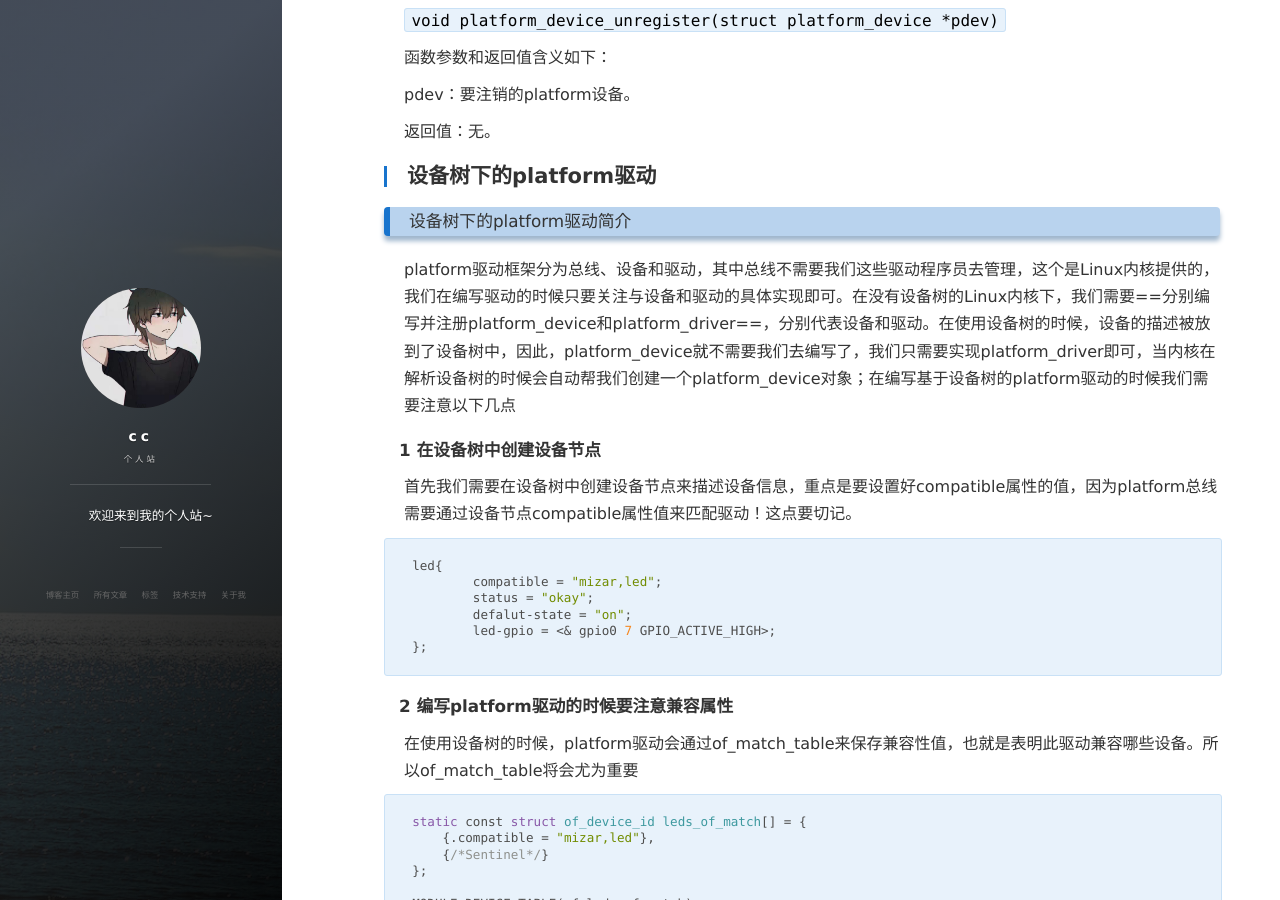
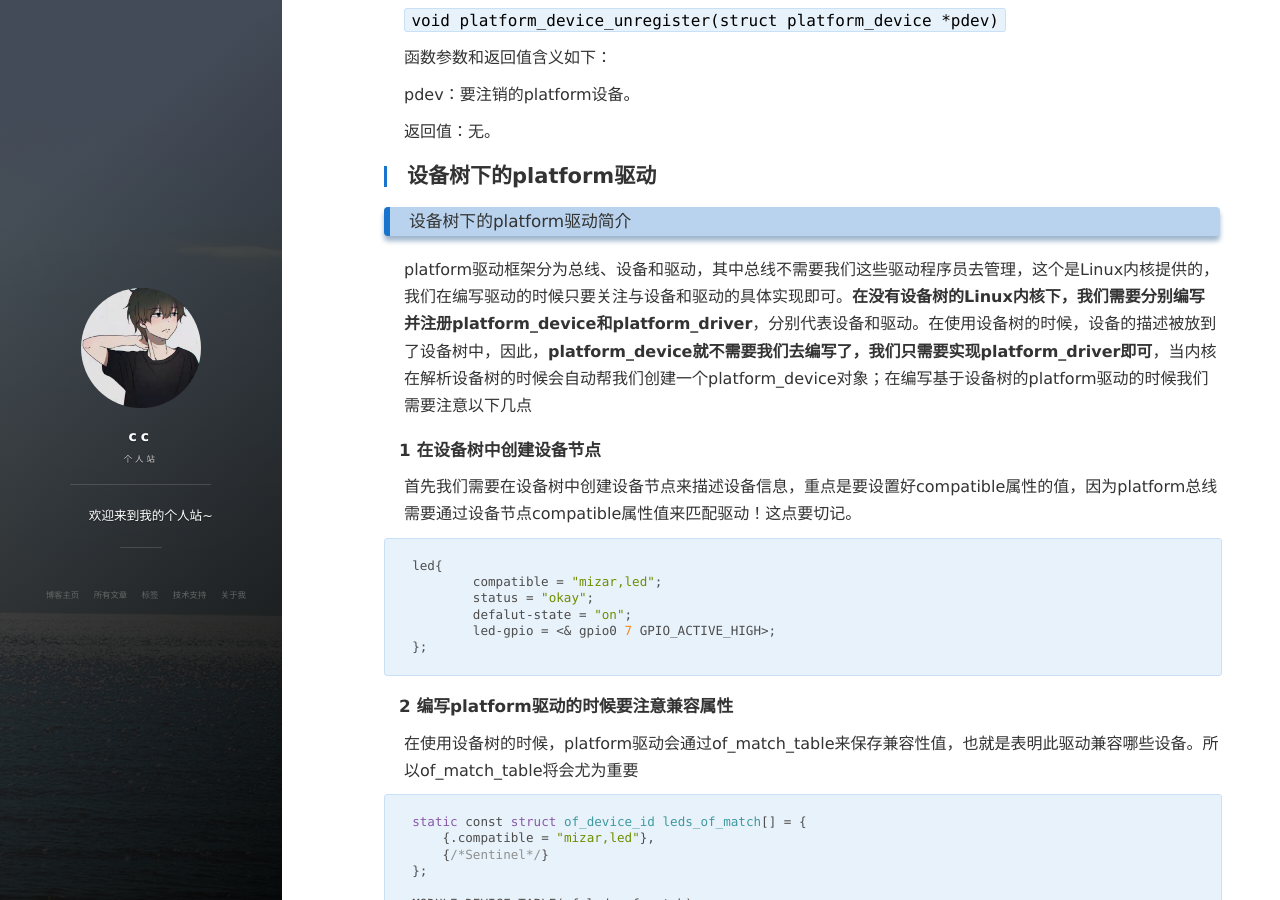
Before and after one commit to lone-boy/lone-boy.github.io, a Jekyll site: the page built from _posts/2022-2-25-Linux platform.md, in a window 1280 px wide and 900 px high, scrolled down 8196 px. Built offline with Jekyll 4.4.1, drawn with Linux system fonts in a browser that asks for light colours; nearby versions of some CDN libraries; comment, search, counter and statistics services are not loaded.

```diff
--- a/_posts/2022-2-25-Linux platform.md
+++ b/_posts/2022-2-25-Linux platform.md
@@ -295,7 +295,7 @@ pdev：要注销的platform设备。
 
 ### 设备树下的platform驱动简介
 
-platform驱动框架分为总线、设备和驱动，其中总线不需要我们这些驱动程序员去管理，这个是Linux内核提供的，我们在编写驱动的时候只要关注与设备和驱动的具体实现即可。在没有设备树的Linux内核下，我们需要==分别编写并注册platform_device和platform_driver==，分别代表设备和驱动。在使用设备树的时候，设备的描述被放到了设备树中，因此，platform_device就不需要我们去编写了，我们只需要实现platform_driver即可，当内核在解析设备树的时候会自动帮我们创建一个platform_device对象；在编写基于设备树的platform驱动的时候我们需要注意以下几点
+platform驱动框架分为总线、设备和驱动，其中总线不需要我们这些驱动程序员去管理，这个是Linux内核提供的，我们在编写驱动的时候只要关注与设备和驱动的具体实现即可。**在没有设备树的Linux内核下，我们需要分别编写并注册platform_device和platform_driver**，分别代表设备和驱动。在使用设备树的时候，设备的描述被放到了设备树中，因此，**platform_device就不需要我们去编写了，我们只需要实现platform_driver即可**，当内核在解析设备树的时候会自动帮我们创建一个platform_device对象；在编写基于设备树的platform驱动的时候我们需要注意以下几点
 
 #### 1 在设备树中创建设备节点
 
```
